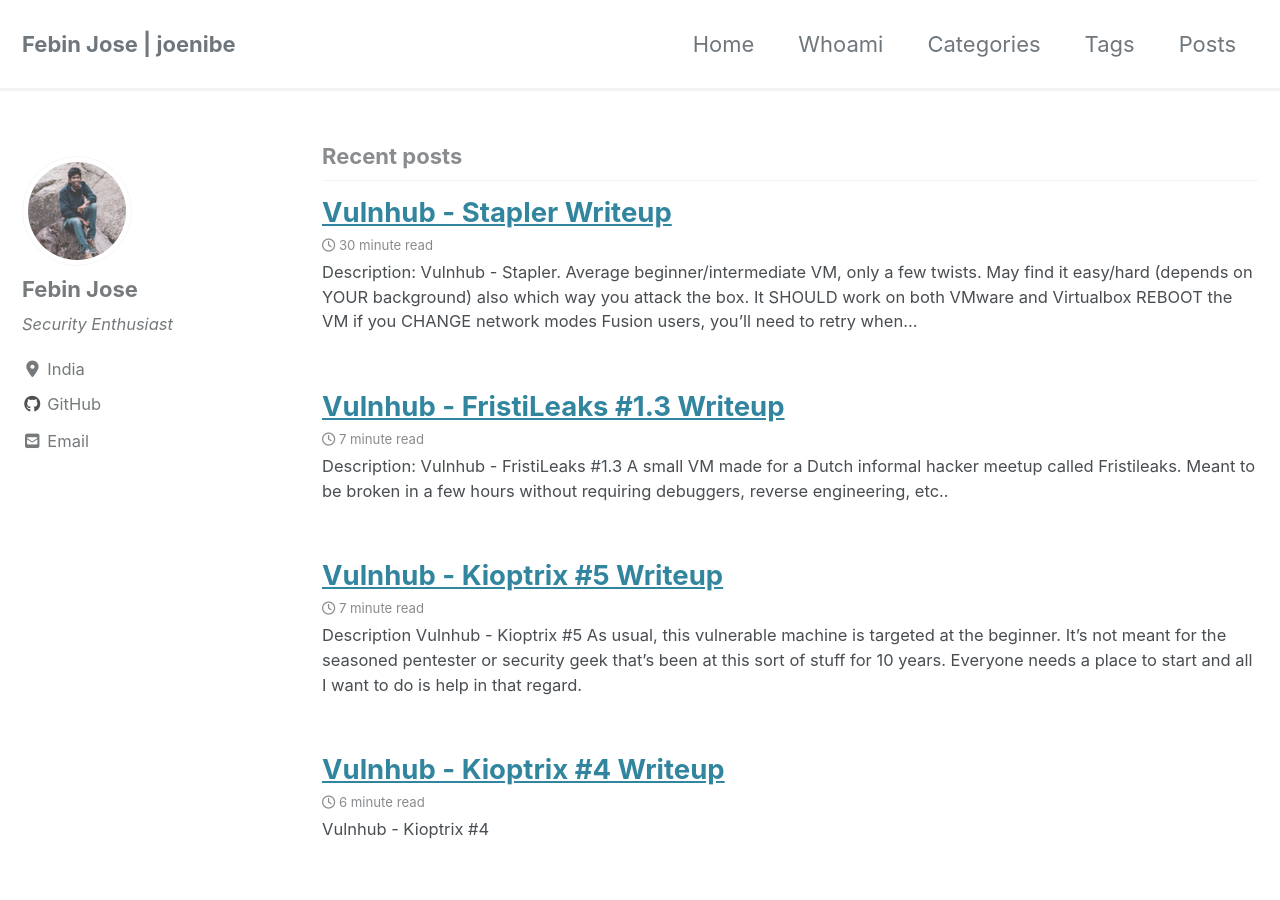
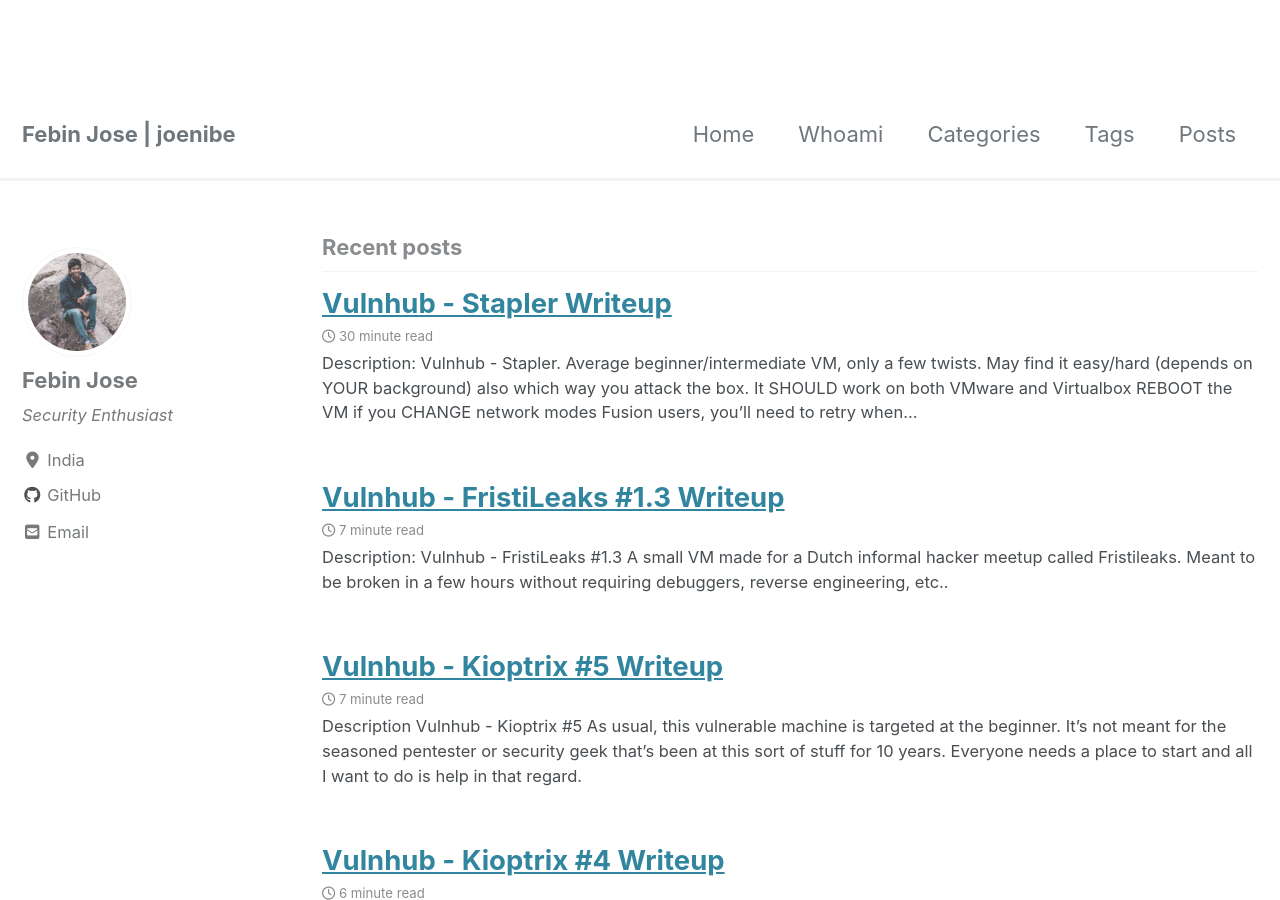
Before and after one commit to JoeNibe/JoeNibe.github.io, a Jekyll site: the page built from index.html, in a window 1280 px wide and 900 px high. Built offline with Jekyll 4.4.1, drawn with Linux system fonts in a browser that asks for light colours; cached includes are drawn as plain includes; nearby versions of some CDN libraries; the list of posts is cut into pages by our own code.

Commit message:
Update masthead.html

```diff
--- a/_includes/masthead.html
+++ b/_includes/masthead.html
@@ -4,7 +4,8 @@
   {% capture logo_path %}{{ site.logo }}{% endcapture %}
 {% endif %}
 
-<div class="masthead" style="position: fixed; top: 0;width: 100%;background-color: #fff" id="top" >
+<!--<div class="masthead" style="position: fixed; top: 0;width: 100%;background-color: #fff" id="top" > -->
+    <div class="masthead" id="top" >
   <div class="masthead__inner-wrap">
     <div class="masthead__menu">
       <nav id="site-nav" class="greedy-nav">
```
